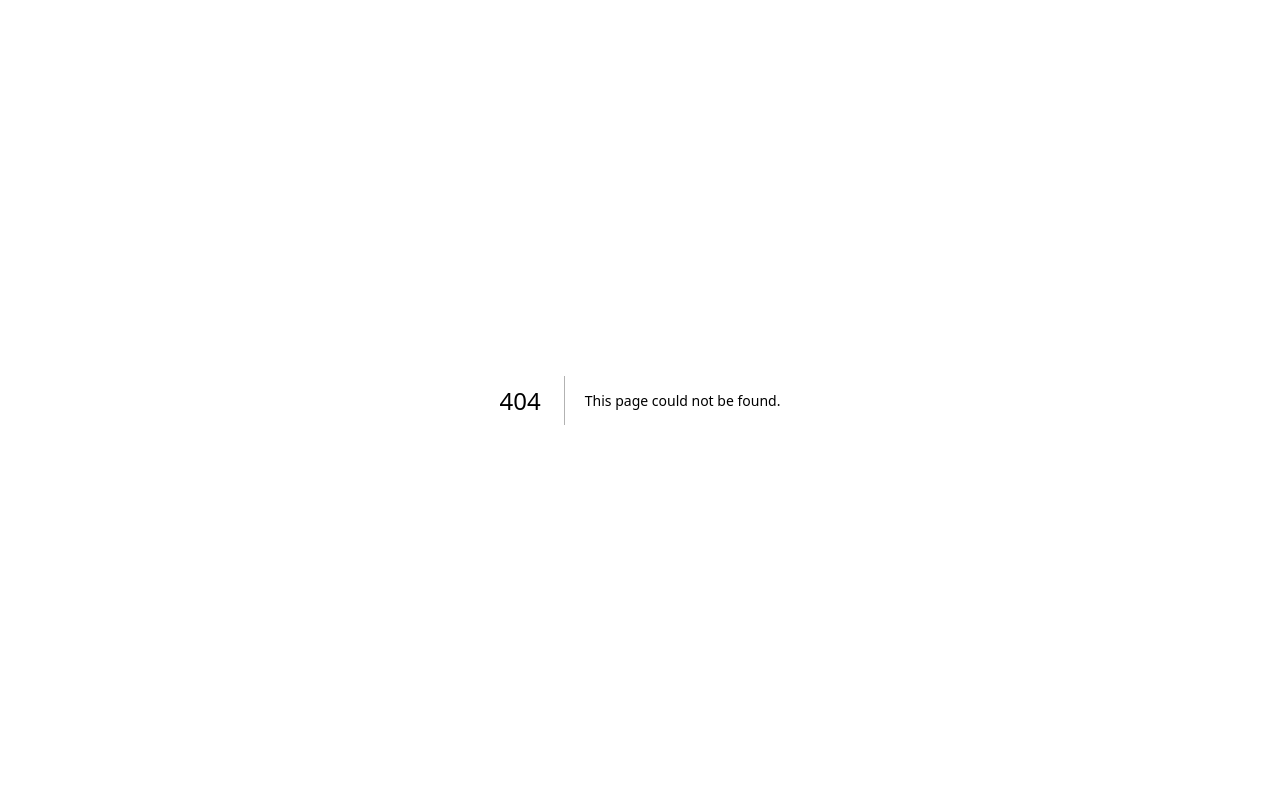
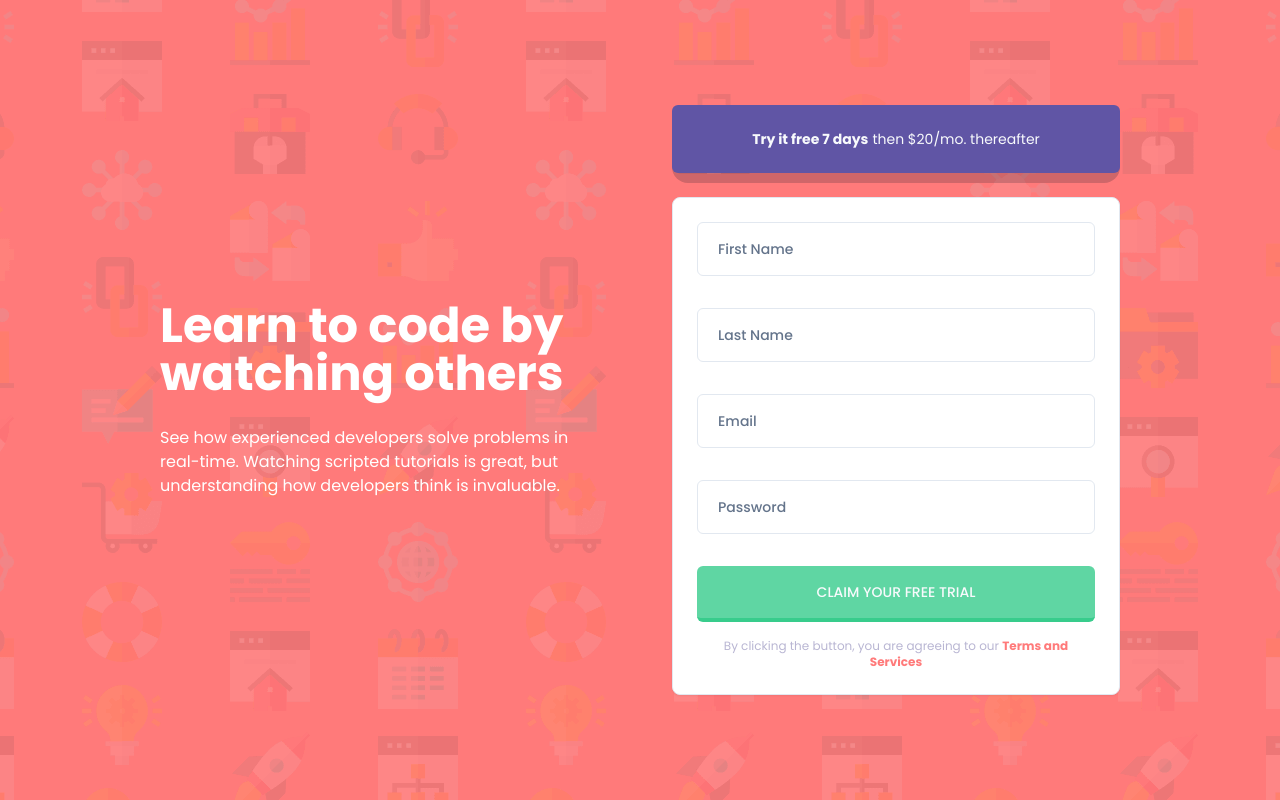
Before and after one commit to brayanpesantes/frontendmentor-exercises, a Next.js app: page /intro-component-with-signup-form in a window 1280 px wide. Before the commit this address had no page. Built offline with nearby package versions, Linux system fonts and the light colour scheme.

Commit message:
fix: created page  main

```diff
--- /dev/null
+++ b/src/app/intro-component-with-signup-form/page.tsx
@@ -0,0 +1,31 @@
+import { Button } from "@/components/ui/button"
+import { InfoUserForm } from "./components/InfoUserForm"
+
+export default function IntroComponentWithSignUpFormPFage() {
+	return (
+		<main className="bg-exercise-04-mobile md:bg-exercise-04-desktop bg-04-red mx-auto flex min-h-screen max-w-screen-2xl items-center justify-center bg-cover bg-center bg-no-repeat font-poppins text-base font-normal">
+			<section className="grid grid-cols-1 gap-y-16 px-4  py-24 md:gap-x-4 md:px-40 md:py-0 lg:grid-cols-2 lg:gap-x-16">
+				<div className=" md:flex md:flex-col md:items-center md:justify-center">
+					<h1 className=" text-center text-2xl font-bold text-white md:text-5xl lg:text-start">
+						Learn to code by watching others
+					</h1>
+					<p className="mt-7 text-center text-white lg:text-start">
+						See how experienced developers solve problems in real-time. Watching scripted tutorials
+						is great, but understanding how developers think is invaluable.
+					</p>
+				</div>
+				<div className="space-y-6">
+					<Button className=" relative  h-auto w-full  rounded-2xl px-[76px] py-6 text-center  font-normal">
+						<span className="absolute inset-0 top-2.5 h-full w-full rounded-2xl bg-gray-900/20"></span>
+						<span className="bg-04-blue absolute inset-0 h-full w-full rounded-md"></span>
+						<p className="relative flex flex-col items-center justify-center  md:flex-row md:gap-1">
+							<span className="font-bold">Try it free 7 days</span> then $20/mo. thereafter
+						</p>
+					</Button>
+
+					<InfoUserForm />
+				</div>
+			</section>
+		</main>
+	)
+}
```
